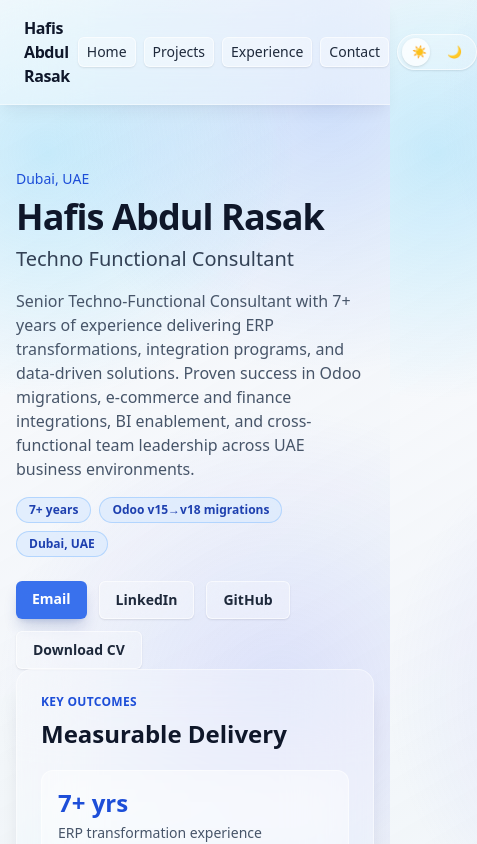
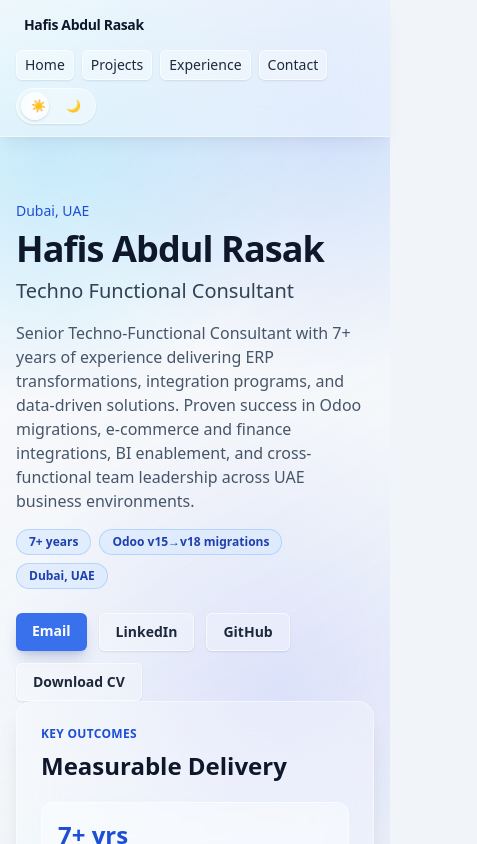
Before and after one commit to hafisabdulrasak/hafis-abdul-rasak, a Next.js app: page / in a window 390 px wide. Shown: the top 844 px of the page, 477 px wide, since content can reach past the window. Built offline with nearby package versions, Linux system fonts and the light colour scheme.

Commit message:
Fix mobile navbar layout for name and links

```diff
--- a/components/navbar.tsx
+++ b/components/navbar.tsx
@@ -11,11 +11,11 @@ const links = [
 export function Navbar() {
   return (
     <header className="sticky top-0 z-50 border-b border-white/45 bg-white/35 shadow-lg shadow-slate-900/5 backdrop-blur-2xl dark:border-white/10 dark:bg-slate-950/40 dark:shadow-black/20">
-      <nav className="container-shell flex items-center justify-between py-3" aria-label="Main navigation">
-        <Link href="/" className="rounded-md px-2 py-1 text-base font-semibold tracking-tight transition hover:bg-white/45 dark:hover:bg-slate-900/45">
+      <nav className="container-shell flex flex-col gap-3 py-3 sm:flex-row sm:items-center sm:justify-between" aria-label="Main navigation">
+        <Link href="/" className="w-full rounded-md px-2 py-1 text-sm font-semibold leading-tight tracking-tight transition hover:bg-white/45 sm:w-auto sm:text-base dark:hover:bg-slate-900/45">
           Hafis Abdul Rasak
         </Link>
-        <div className="flex items-center gap-2 sm:gap-4">
+        <div className="flex w-full flex-wrap items-center gap-2 sm:w-auto sm:flex-nowrap sm:gap-4">
           {links.map((link) => (
             <Link key={link.href} href={link.href} className="glass-button rounded-md px-2 py-1 text-sm font-medium focus-visible:outline focus-visible:outline-2 focus-visible:outline-brand-600">
               {link.label}
```
